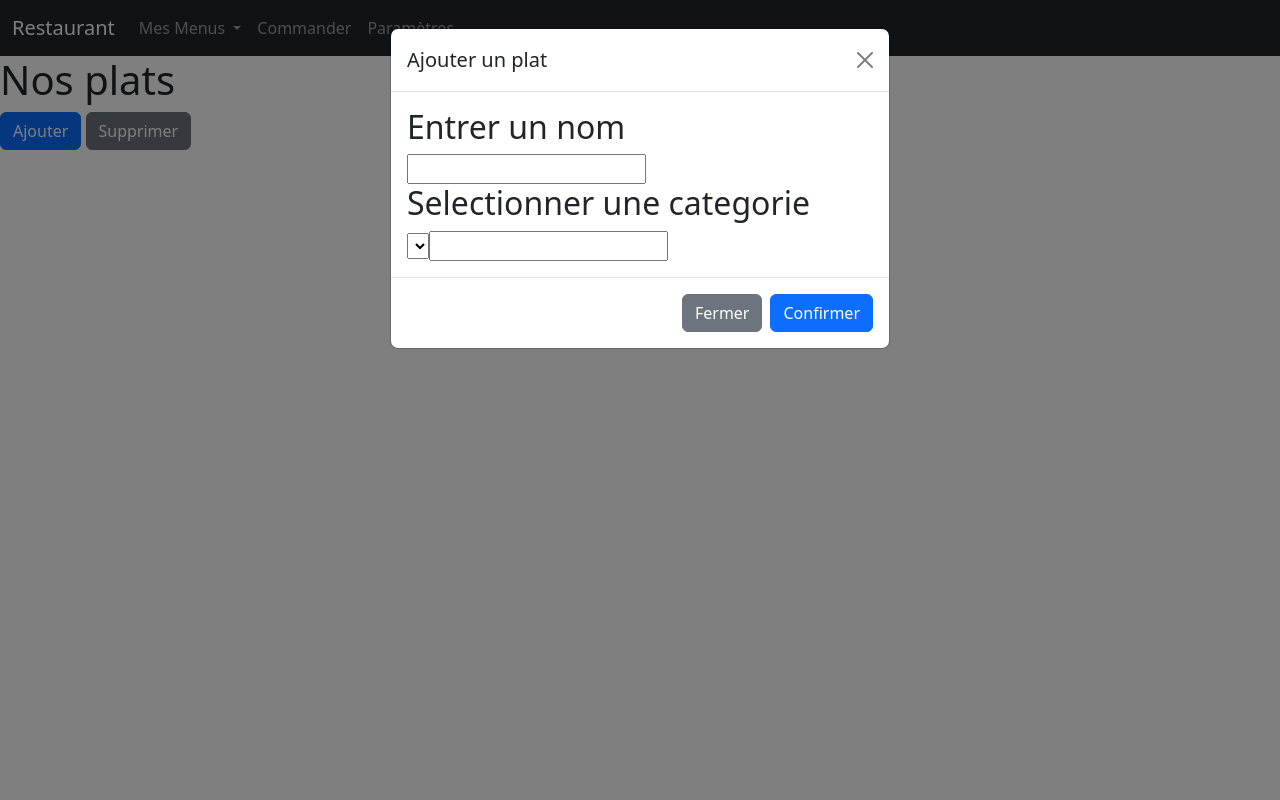
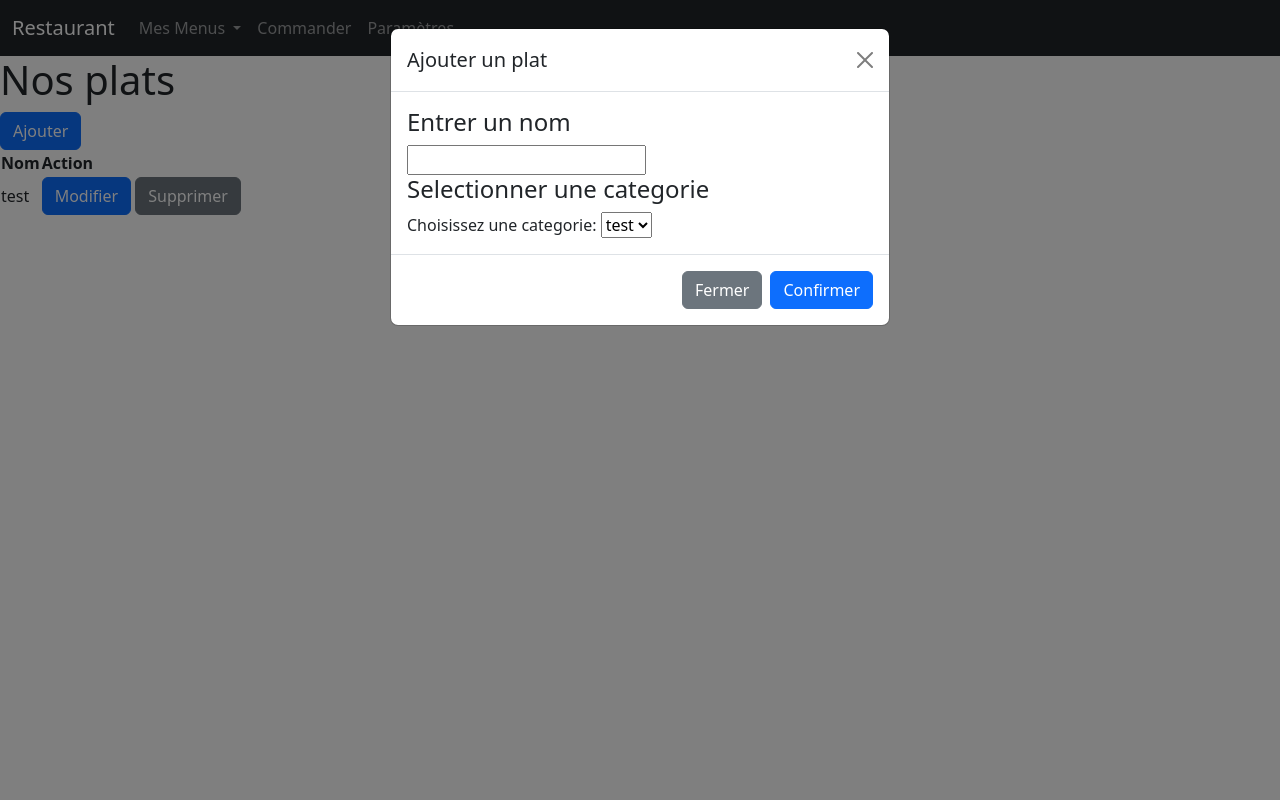
Before and after one commit to devilghostg/Exo-GDP, a PHP site: page /Plat/formulaire.php in a window 1280 px wide, after a click on "Ajouter". Run offline with PHP 8.4, Linux system fonts and the light colour scheme; lists and menus that the app fills with data are empty.

Commit message:
Ajout du formulaire plat

```diff
--- a/Plat/formulaire.php
+++ b/Plat/formulaire.php
@@ -37,10 +37,14 @@
 
                 <div class="modal-body">
                     <form action="">
-                        <h2>Entrer un nom</h2>
+                        <h4>Entrer un nom</h4>
                         <input type="text">
-                        <h2>Selectionner une categorie</h2>
-                        <select name=""
+                        <h4>Selectionner une categorie</h4>
+                        <label for="cars">Choisissez une categorie:</label>
+                        <select name="cars" id="cars">
+                            <option value="test">test</option>
+
+                        </select>
                     </form>
                 </div>
                 <div class="modal-footer">
```
